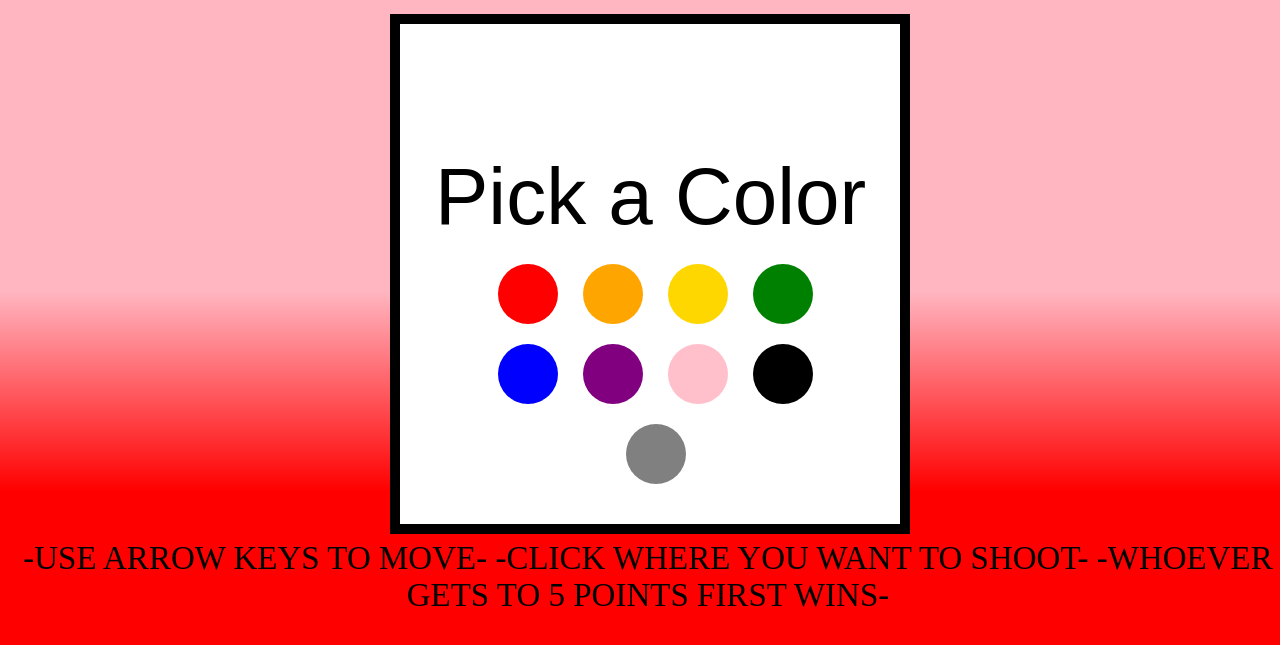
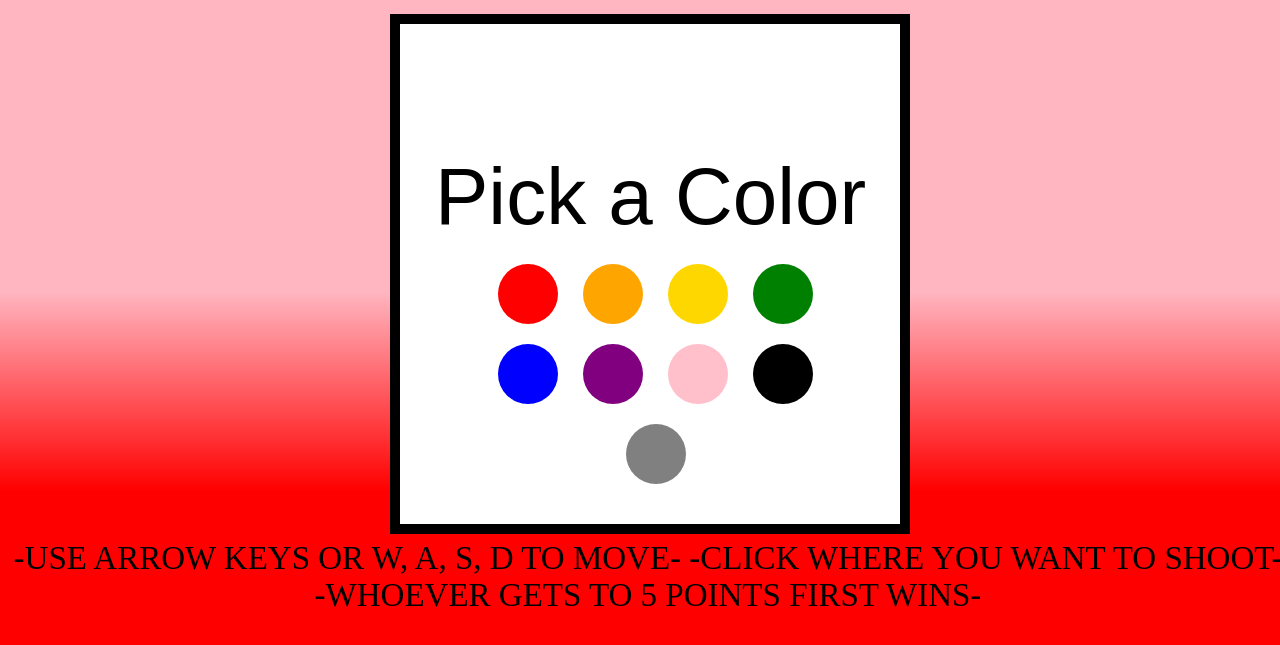
Before and after one commit to soph1428/Jet-Fighters, a website: page jetfighters.html in a window 1280 px wide. Shown: the part 109-754 px from the top of the page. Drawn offline with nearby package versions, Linux system fonts and the light colour scheme.

Commit message:
make it better

```diff
--- a/jetfighters.html
+++ b/jetfighters.html
@@ -51,7 +51,7 @@
             </div>
                 <canvas id="canvas" width="500px" height="500px" style="background-color: white; border: solid; border-color: black; border-width: 10px; z-index: 1; position: absolute; left: 50%; margin-left: -250px;"></canvas><button id="newgame" onclick="document.location.reload();" style="font-size: 40px; color: #9400D3; display: none; background-color: white; border: solid black; position: relative;">New Game</button>
                 <p id="keysText" style="font-size: 33px; visibility: visible; text-align: center;">
-                    -USE ARROW KEYS TO MOVE- -CLICK WHERE YOU WANT TO SHOOT-
+                    -USE ARROW KEYS OR W, A, S, D TO MOVE- -CLICK WHERE YOU WANT TO SHOOT-
                     -WHOEVER GETS TO 5 POINTS FIRST WINS-
                 </p>
             <script src="/node_modules/socket.io/client-dist/socket.io.js"></script>
```
